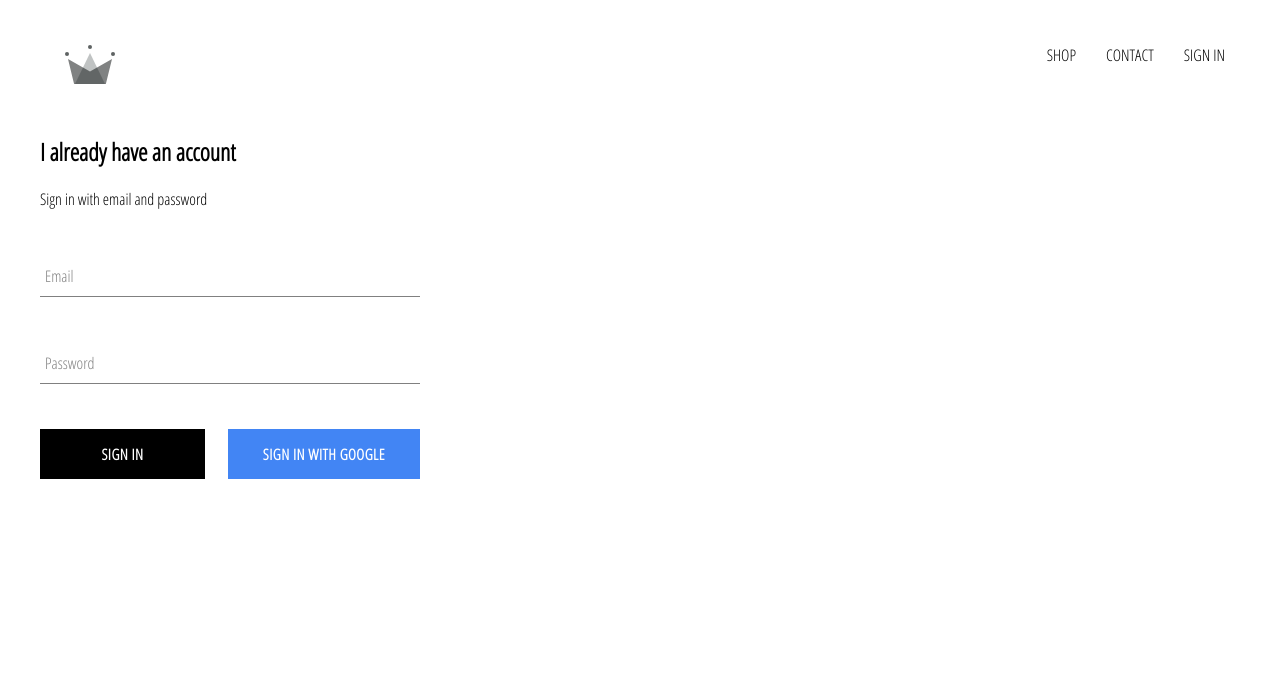
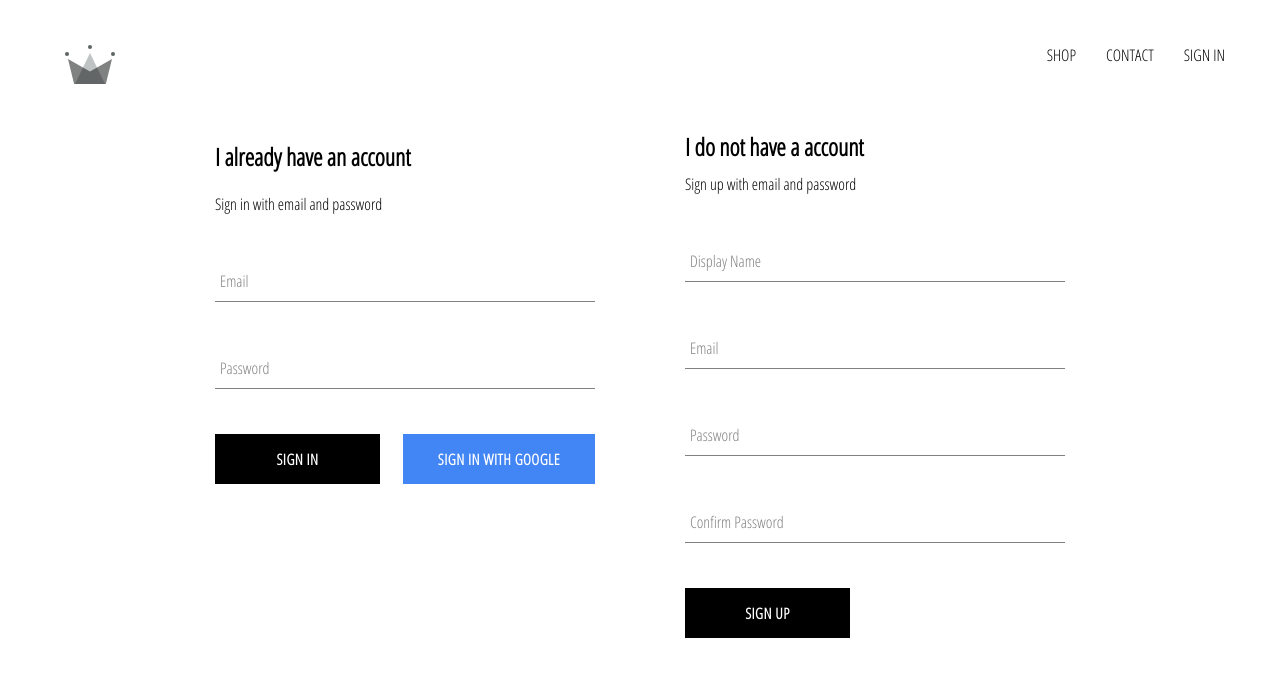
Before and after one commit to darshanaswani/style-clothing, a React (Create React App) app: page /signin in a window 1280 px wide. Shown: the top 676 px of the page. Built offline with nearby package versions, Linux system fonts and the light colour scheme; no server answers.

Commit message:
implemented firebase utils,included ability to store authenticated users in to our firestore database

```diff
--- a/src/App.js
+++ b/src/App.js
@@ -6,7 +6,7 @@ import ShopPage from "./pages/shop/shop.component";
 
 import Header from "./components/header/header.component";
 import SignInAndSignUp from "./pages/sign-in-and-sign-up/sign-in-and-sign-up.component";
-import { auth } from "./firebase/firebase.utils";
+import { auth, createUserProfileDocument } from "./firebase/firebase.utils";
 
 class App extends React.Component {
   constructor(props) {
@@ -18,9 +18,21 @@ class App extends React.Component {
   }
   unsubscribeFromAuth = null;
   componentDidMount() {
-    this.unsubscribeFromAuth = auth.onAuthStateChanged((user) => {
-      this.setState({ currentUser: user });
-      console.log(user);
+    this.unsubscribeFromAuth = auth.onAuthStateChanged(async (userAuth) => {
+      if (userAuth) {
+        const userRef = await createUserProfileDocument(userAuth);
+        userRef.onSnapshot((snapShot) => {
+          this.setState({
+            currentUser: {
+              id: snapShot.id,
+              ...snapShot.data(),
+            },
+          });
+          console.log(this.state);
+        });
+      } else {
+        this.setState({ currentUser: userAuth });
+      }
     });
   }
 
--- a/src/components/header/header.component.jsx
+++ b/src/components/header/header.component.jsx
@@ -3,7 +3,6 @@ import "./header.styles.scss";
 import { Link } from "react-router-dom";
 import { ReactComponent as Logo } from "../../assets/crown.svg";
 import { auth } from "../../firebase/firebase.utils";
-import SignIn from "../sign-in/sign-in.component";
 
 const Header = ({ currentUser }) => {
   return (
--- /dev/null
+++ b/src/components/sign-up/sign-up.component.jsx
@@ -0,0 +1,95 @@
+import React from "react";
+import FormInput from "../form-input/form-input.component";
+import CustomButton from "../custom-button/custom-button.component";
+import { auth, createUserProfileDocument } from "../../firebase/firebase.utils";
+import "./sign-up.styles.scss";
+
+class SignUp extends React.Component {
+  constructor(props) {
+    super(props);
+
+    this.state = {
+      displayName: "",
+      email: "",
+      password: "",
+      confirmPassword: "",
+    };
+  }
+
+  handleSubmit = async (e) => {
+    e.preventDefault();
+
+    const { displayName, email, password, confirmPassword } = this.state;
+
+    if (password !== confirmPassword) {
+      alert("password's don't match");
+      return;
+    }
+    try {
+      const { user } = await auth.createUserWithEmailAndPassword(
+        email,
+        password
+      );
+      await createUserProfileDocument(user, { displayName });
+      this.setState({
+        displayName: "",
+        email: "",
+        password: "",
+        confirmPassword: "",
+      });
+    } catch (error) {
+      console.log(error);
+    }
+  };
+
+  handleChange = (e) => {
+    const { name, value } = e.target;
+    this.setState({ [name]: value });
+  };
+  render() {
+    const { displayName, email, password, confirmPassword } = this.state;
+    return (
+      <div className="sign-up">
+        <h2 className="title">I do not have a account</h2>
+        <span>Sign up with email and password</span>
+        <form className="sign-up-form" onSubmit={this.handleSubmit}>
+          <FormInput
+            type="text"
+            name="displayName"
+            value={displayName}
+            label="Display Name"
+            onChange={this.handleChange}
+            required
+          />
+          <FormInput
+            type="email"
+            name="email"
+            label="Email"
+            value={email}
+            onChange={this.handleChange}
+            required
+          />
+          <FormInput
+            type="password"
+            name="password"
+            label="Password"
+            value={password}
+            onChange={this.handleChange}
+            required
+          />
+          <FormInput
+            type="password"
+            name="confirmPassword"
+            label="Confirm Password"
+            value={confirmPassword}
+            onChange={this.handleChange}
+            required
+          />
+          <CustomButton type="submit">SIGN UP</CustomButton>
+        </form>
+      </div>
+    );
+  }
+}
+
+export default SignUp;
--- /dev/null
+++ b/src/components/sign-up/sign-up.styles.scss
@@ -0,0 +1,9 @@
+.sign-up {
+  display: flex;
+  flex-direction: column;
+  width: 380px;
+
+  .title {
+    margin: 10px 0;
+  }
+}
--- a/src/firebase/firebase.utils.js
+++ b/src/firebase/firebase.utils.js
@@ -15,6 +15,30 @@ const config = {
 
 firebase.initializeApp(config);
 
+export const createUserProfileDocument = async (userAuth, additionalData) => {
+  if (!userAuth) {
+    return;
+  }
+  const userRef = firestore.doc(`users/${userAuth.uid}`);
+  const snapShot = await userRef.get();
+  if (!snapShot.exists) {
+    const { displayName, email } = userAuth;
+    const createdAt = new Date();
+
+    try {
+      await userRef.set({
+        displayName,
+        email,
+        createdAt,
+        ...additionalData,
+      });
+    } catch (error) {
+      console.log("error creating user", error.message);
+    }
+  }
+  return userRef;
+};
+
 export const auth = firebase.auth();
 export const firestore = firebase.firestore();
 
--- a/src/pages/homepage/homepage.component.jsx
+++ b/src/pages/homepage/homepage.component.jsx
@@ -5,7 +5,6 @@ import Directory from "../../components/directory/directory.component";
 const HomePage = (props) => {
   return (
     <div className="homepage">
-      {console.log(props)}
       <Directory />
     </div>
   );
--- a/src/pages/sign-in-and-sign-up/sign-in-and-sign-up.component.jsx
+++ b/src/pages/sign-in-and-sign-up/sign-in-and-sign-up.component.jsx
@@ -1,10 +1,12 @@
 import React from "react";
 import "./sign-in-and-sign-up.styles.scss";
 import SignIn from "../../components/sign-in/sign-in.component";
+import SignUp from "../../components/sign-up/sign-up.component";
 
 const SignInAndSignUp = () => (
   <div className="sign-in-and-sign-up">
     <SignIn />
+    <SignUp />
   </div>
 );
 
--- a/src/pages/sign-in-and-sign-up/sign-in-and-sign-up.styles.scss
+++ b/src/pages/sign-in-and-sign-up/sign-in-and-sign-up.styles.scss
@@ -0,0 +1,6 @@
+.sign-in-and-sign-up {
+  width: 850px;
+  display: flex;
+  justify-content: space-between;
+  margin: 30px auto;
+}
```
Also changed, not shown: 1 other file (tests, documents, lock files or other folders).
